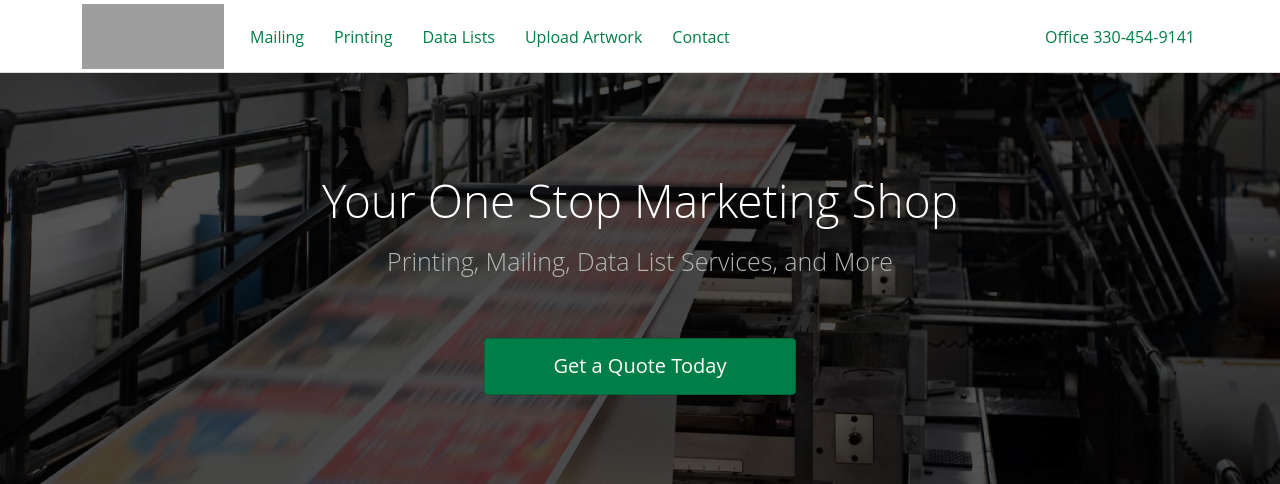
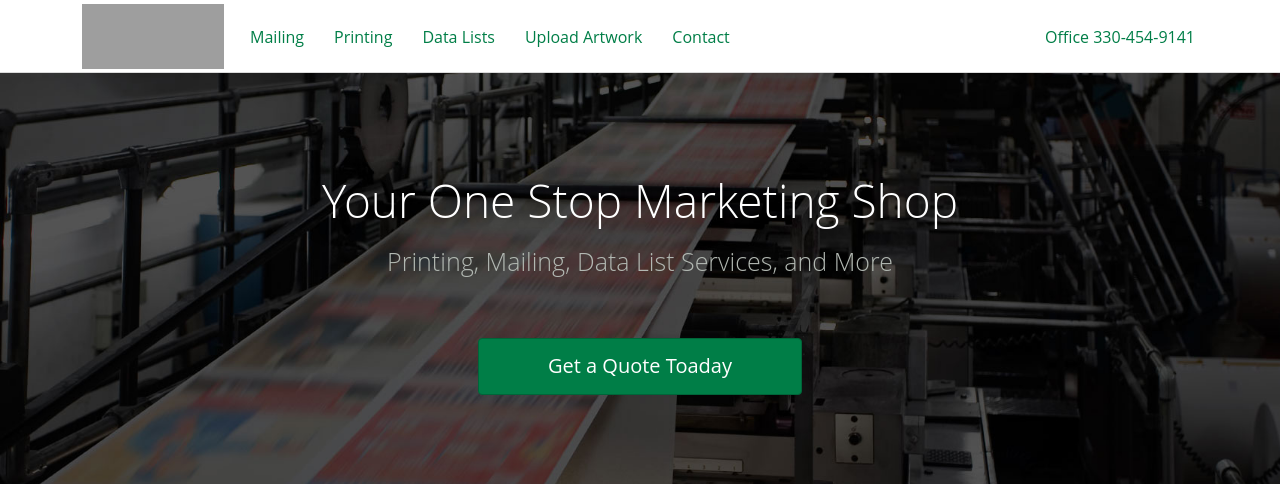
Before and after one commit to SlimansPrintery/slimansprintery.github.io, a Jekyll site: the page built from index.html, in a window 1280 px wide. Shown: the top 484 px of the page. Built offline with Jekyll 4.4.1, drawn with Linux system fonts in a browser that asks for light colours; some of the changed text lies outside the part shown; grey boxes are pictures that could not be loaded.

Commit message:
polish up homepage

```diff
--- a/_sass/_home.scss
+++ b/_sass/_home.scss
@@ -7,7 +7,7 @@
   background: url('/images/splash_printing.jpg') no-repeat center;
   background-size: 100% auto;
 
-  button {
+  .btn-primary {
     font-size: 20px;
     padding: 13px 69px;
   }
@@ -20,7 +20,11 @@
   height: 500px;
   color: white;
 
-  h1 { font-size: 46px; }
+  h1 {
+    font-size: 46px;
+    font-weight: 200;
+    text-shadow: 0 0 33px black;
+  }
 
   h2 {
     font-size: 25px;
@@ -104,29 +108,34 @@
 .contact-photo {
   height: 155px;
   width: 155px;
-  margin: 8px 50px 0 0;
+  margin: 15px 32px 0 0;
   background: url(https://dl.dropboxusercontent.com/u/17958532/custservice.jpg) center;
   background-size: 100%;
-  border: 1px solid;
   border-radius: 100px;
+  /*border: 1px solid #E6E6E6;*/
+  /*box-shadow: 0 0 0 1px #ADADAD;*/
+  border: 2px solid #FFFFFF;
+  box-shadow: 0 0 0 1px #C4C4C4;
 }
 
 .contact-card {
   background: white;
-  padding: 23px 40px;
+  padding: 23px 49px;
   border-radius: 3px;
   border: 1px solid #C7C7C7;
 
   h4 {
     font-size: 30px;
+    margin: 0 0 20px;
     color: green;
   }
 
   span {
-    font-weight: 700;
+    font-weight: 600;
     color: #5C5C5C;
     line-height: 1.8em;
     margin-right: 15px;
   }
+  a { font-weight: 600; }
   .phone-number { font-size: 18px; }
 }
--- a/css/main.scss
+++ b/css/main.scss
@@ -39,6 +39,9 @@
   line-height: 1.65em;
 }
 
+.btn-primary:hover {
+  background: #04693C;
+}
 
 // Import partials from `sass_dir` (defaults to `_sass`)
 @import "fonts";
--- a/index.html
+++ b/index.html
@@ -7,7 +7,7 @@
 	<div class="container">
     <h1>Your One Stop Marketing Shop</h1>
     <h2>Printing, Mailing, Data List Services, and More</h2>
-    <button class='btn btn-primary'>Get a Quote Today</button>
+    <a href="#contact" class="btn btn-primary">Get a Quote Toaday</a>
 	</div>
 </div>
 
@@ -94,7 +94,7 @@
 <!-- ==================  Contact ================== -->
 
 
-<article class="contact-wrap">
+<article class="contact-wrap" id="contact">
   <div class="container">
     <h3>Get Started Today and Talk to a Real Person</h3>
     <div class="contact-inner">
```
Also changed, not shown: other parts of index.html (+1 -0 lines).
